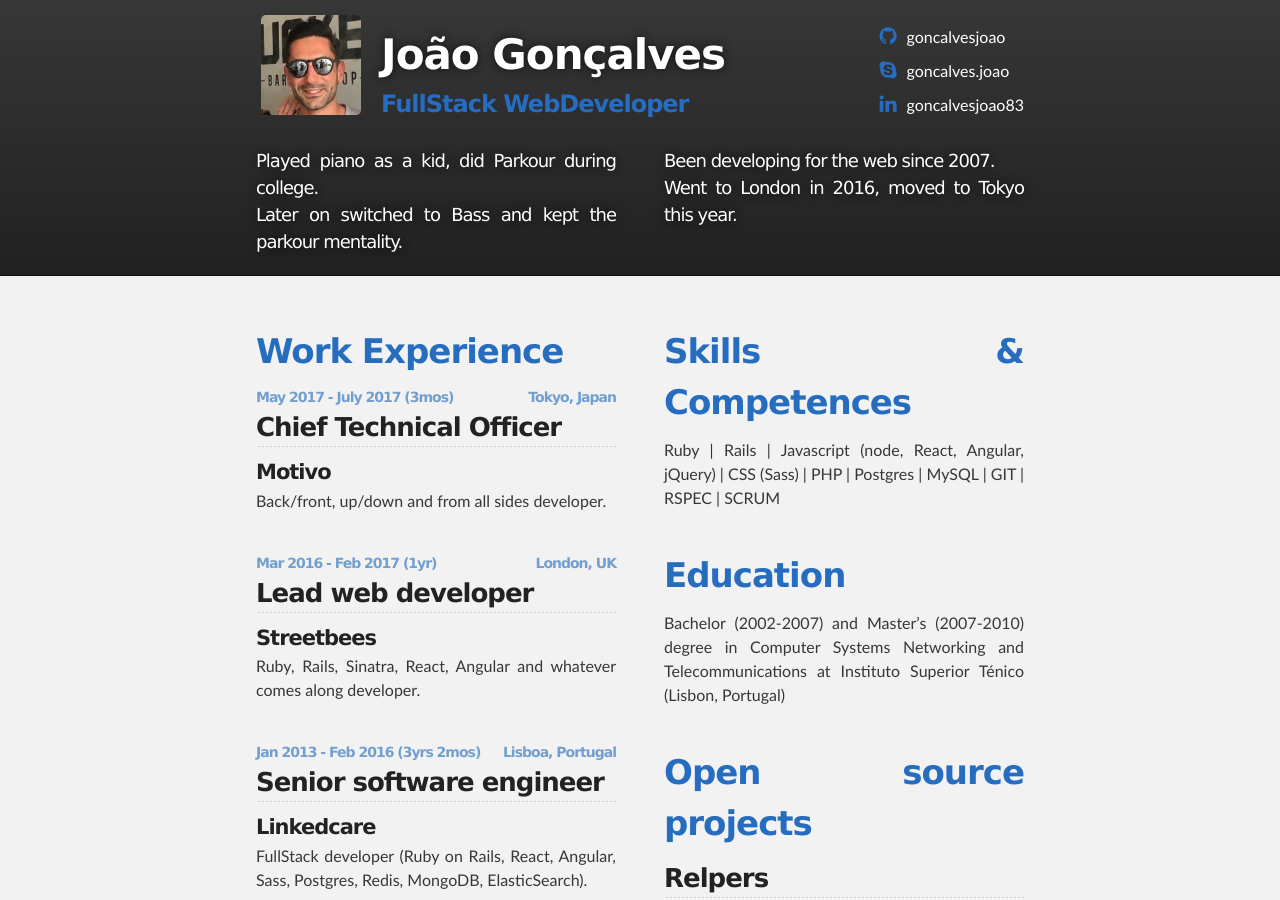
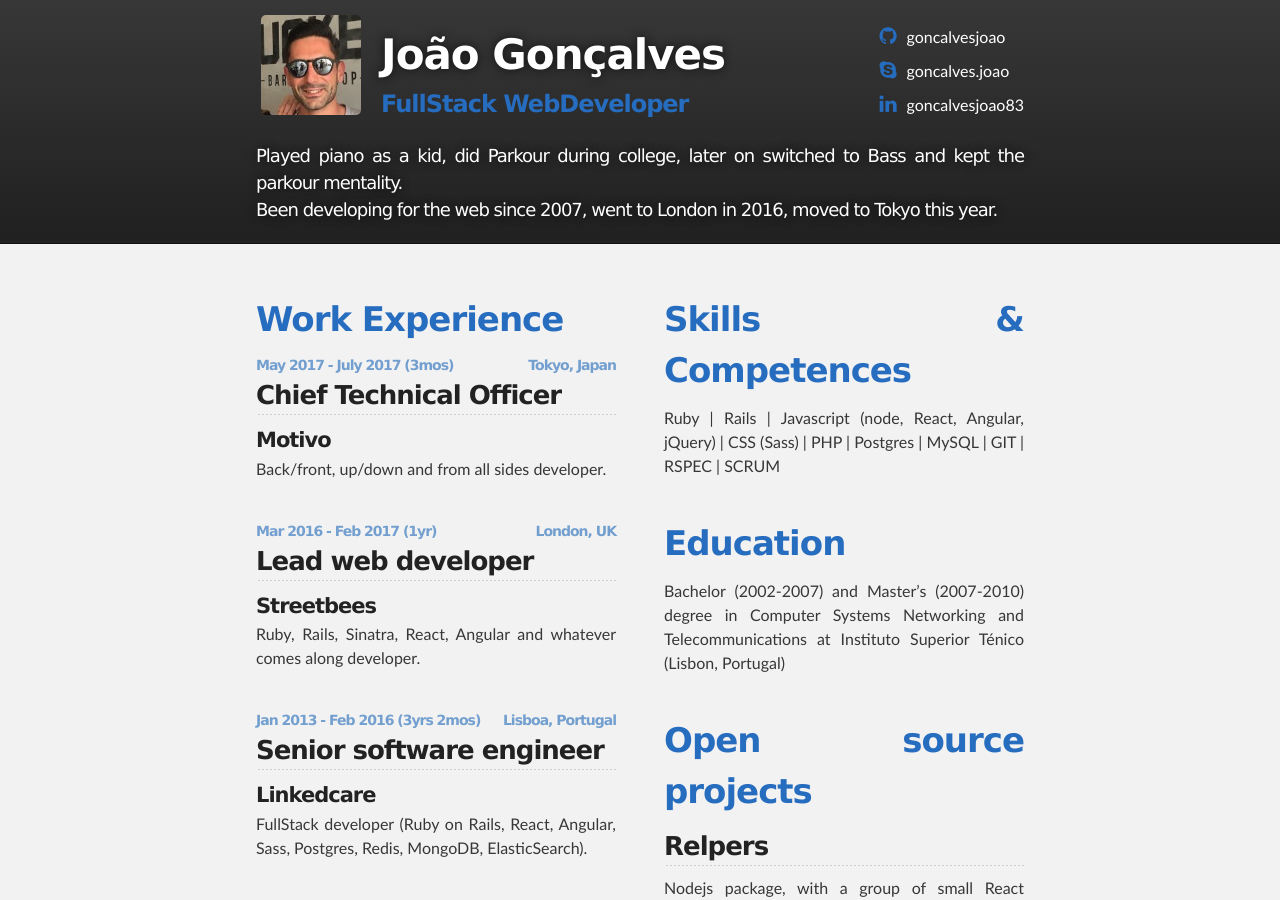
Before and after one commit to goncalvesjoao/goncalvesjoao.github.io, a Jekyll site: the page built from index.html, in a window 1280 px wide and 900 px high. Built offline with Jekyll 4.4.1, drawn with Linux system fonts in a browser that asks for light colours; some of the changed text lies outside the part shown.

```diff
--- a/_layouts/default.html
+++ b/_layouts/default.html
@@ -32,19 +32,10 @@
         </div>
 
         <div class="halfs_wrap clearfix">
-          <div class="left_half">
-            <h2 id="project_tagline">
-              Played piano as a kid, did Parkour during college.<br />
-              Later on switched to Bass and kept the parkour mentality.
-            </h2>
-          </div>
-
-          <div class="right_half">
-            <h2 id="project_tagline">
-              Been developing for the web since 2007.<br />
-              Went to London in 2016, moved to Tokyo this year.
-            </h2>
-          </div>
+          <h2 id="project_tagline">
+            Played piano as a kid, did Parkour during college, later on switched to Bass and kept the parkour mentality. <br />
+            Been developing for the web since 2007, went to London in 2016, moved to Tokyo this year.
+          </h2>
         </div>
       </header>
     </div>
--- a/index.html
+++ b/index.html
@@ -82,7 +82,7 @@ layout: default
       Q. Where do I see myself in 10 years? <br/> A. Building my own house and recover an old motorcycle.
     </p>
     <p class="description">
-      Q. Can you write the bubble sort on a white board? <br/> A. No I cannot, yes I learn it in college, no I do not remember by heart. Like most of my work when I need it, I google it.
+      Q. Can you write the bubble sort on a white board? <br/> A. No I cannot, yes I learn it in college, no I do not remember by heart. Like most of my work when I need it, I re-learn it.
     </p>
     <p class="description">
       Q. What tools do you use in your daily work? <br/> A. Atom, Github, iTerm with zsh, Sketch, Espresso, Slack, Postigo, Postman, Google, Spotify, 9gag.
```
Also changed, not shown: README.md (added), 2 other files.
